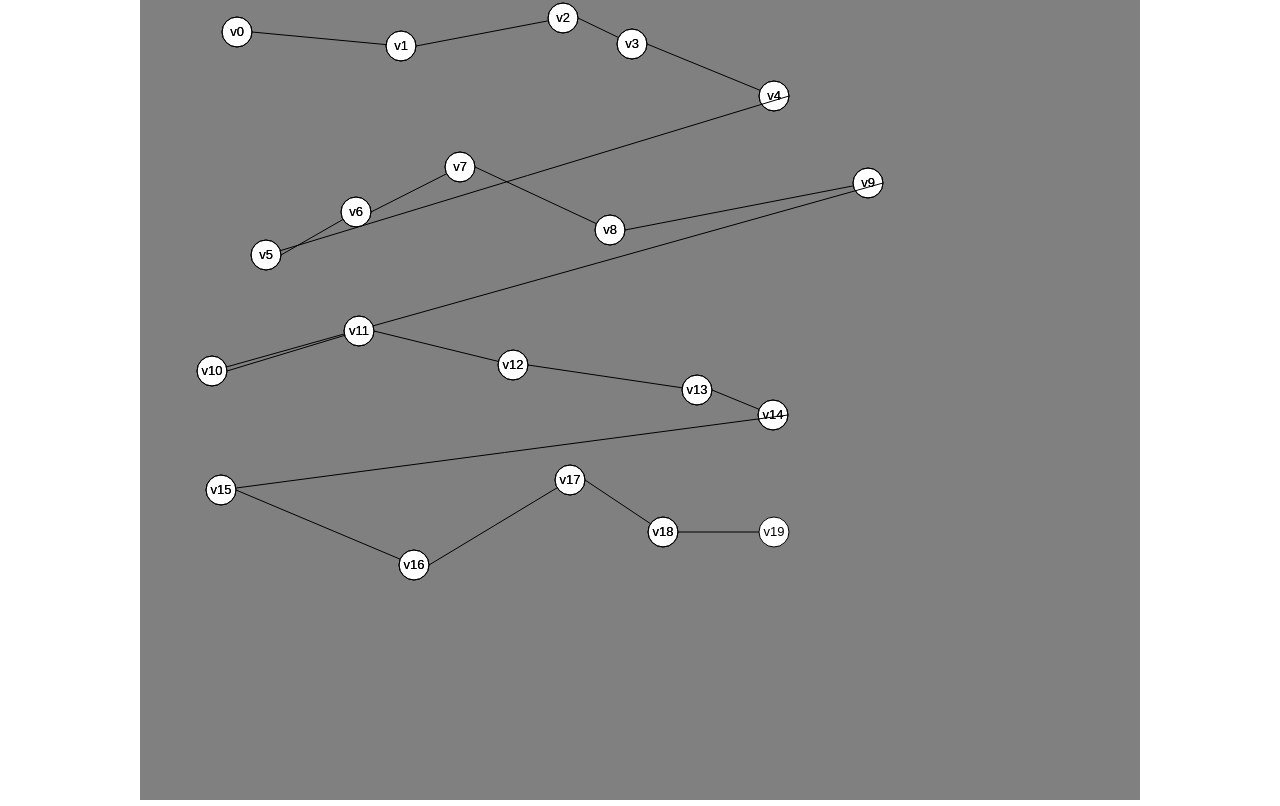
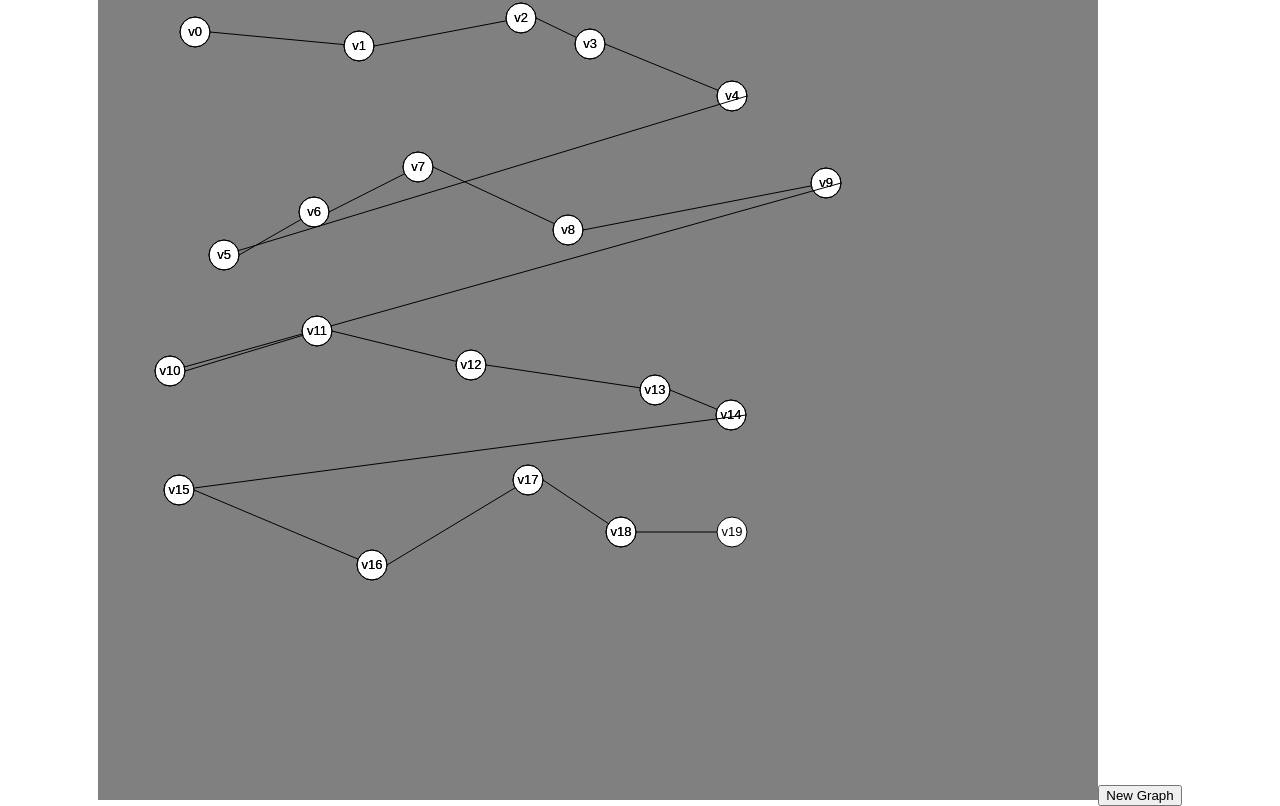
Before and after one commit to bloominstituteoftechnology/Graphs, a React (Create React App) app in the folder projects/graph/: page / in a window 1280 px wide. Built offline with nearby package versions, Linux system fonts and the light colour scheme.

Commit message:
Made button to reload graph

```diff
--- a/projects/graph/src/App.js
+++ b/projects/graph/src/App.js
@@ -30,6 +30,8 @@ class GraphView extends Component {
    * Render the canvas
    */
   updateCanvas() {
+
+    // window.location.reload
 
     let canvas = this.refs.canvas;
     let ctx = canvas.getContext('2d');
@@ -87,11 +89,23 @@ class GraphView extends Component {
     // draw vert values (labels)
   }
 
+
+  newGraph() {
+    window.location.reload()
+  }
+
   /**
    * Render
    */
   render() {
-    return <canvas ref="canvas" width={canvasWidth} height={canvasHeight}></canvas>;
+    return (
+      <div>
+    <canvas ref="canvas" width={canvasWidth} height={canvasHeight}></canvas>
+    <button onClick={() => {
+      this.newGraph()
+    }}>New Graph</button>
+      </div>
+    )
   }
 }
 
```
